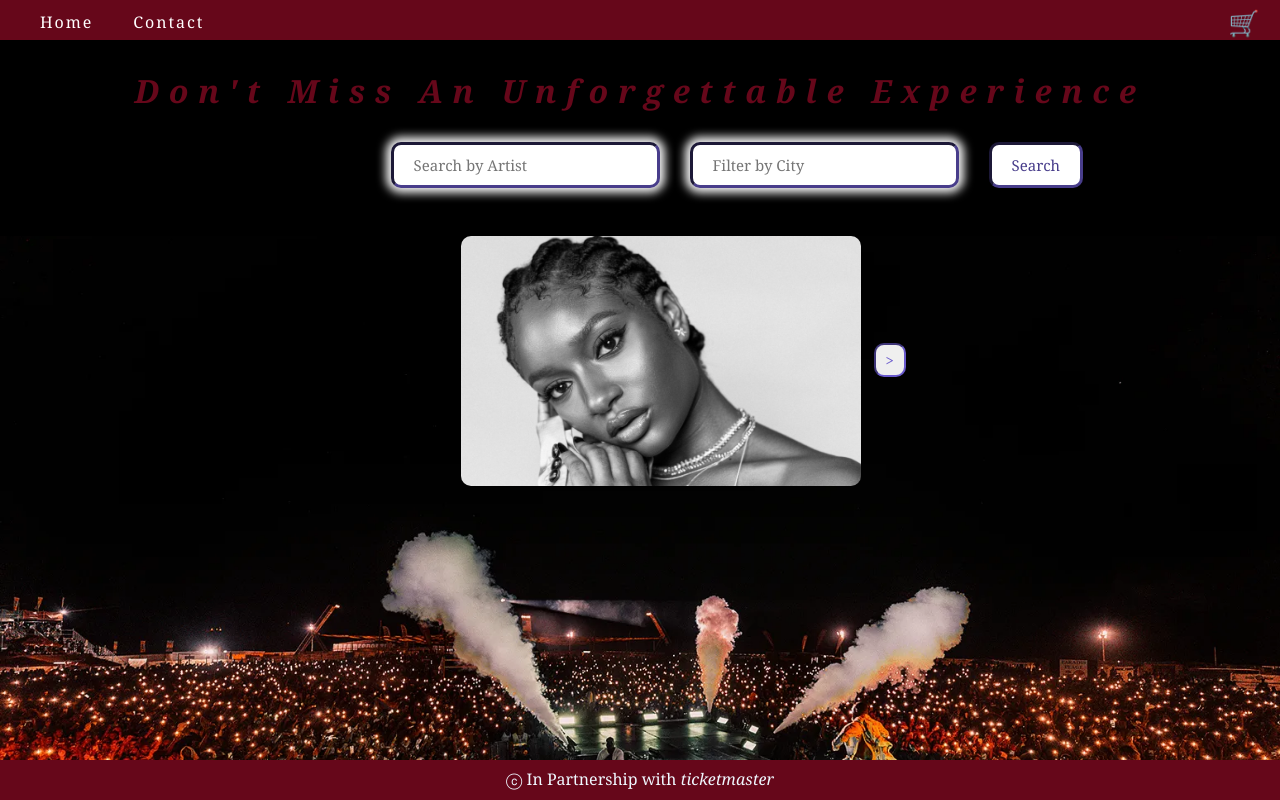
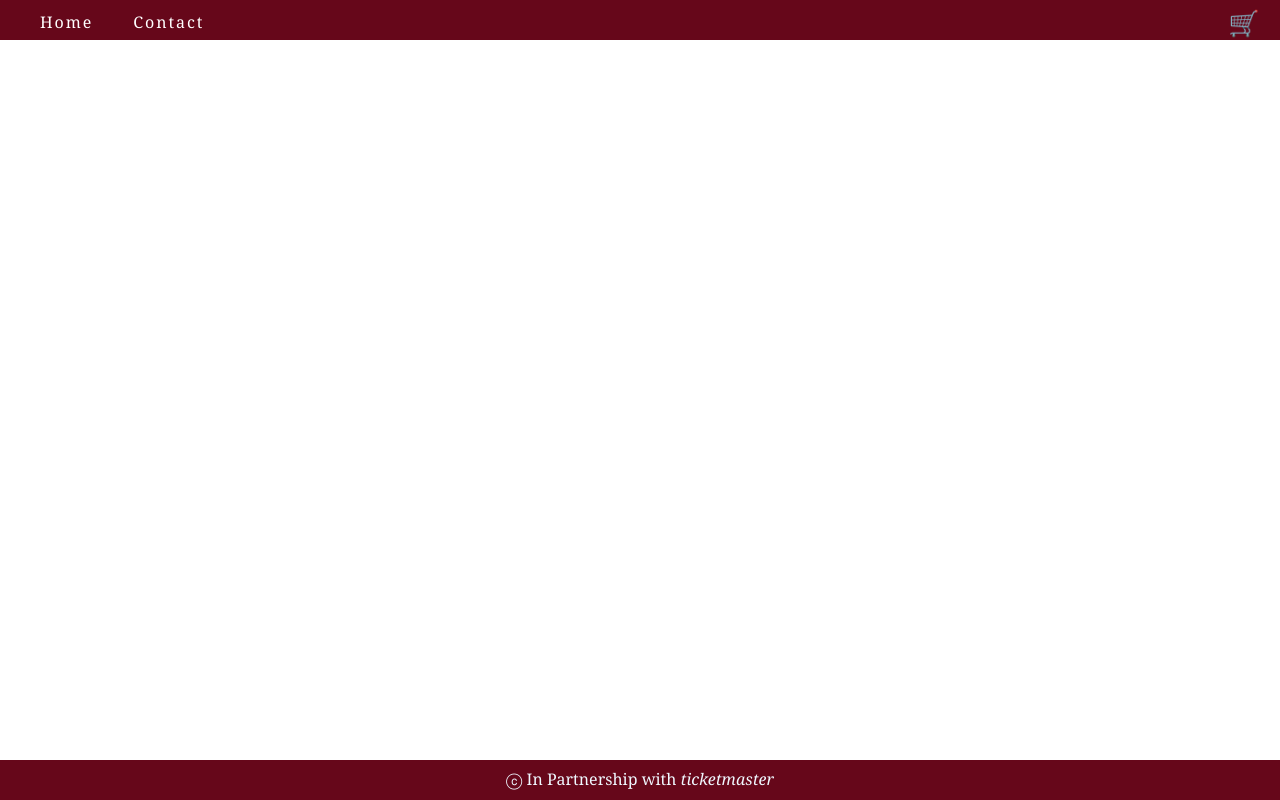
Before and after one commit to wghile/PS-Module2Project, a React (Vite) app: page / in a window 1280 px wide. Built offline with nearby package versions, Linux system fonts and the light colour scheme.

Commit message:
trying to fix Form link path

```diff
--- a/src/App.jsx
+++ b/src/App.jsx
@@ -28,7 +28,7 @@ function App() {
     <div className='App'>
       <Nav />
       <Routes>
-        <Route path='/' element={<Form check={findEvent}/>}/>
+        <Route path='/PS-Module2Project/' element={<Form check={findEvent}/>}/>
         <Route path='/searchresults' element={<Results concerts={concert}/>}/>
         <Route path='/help' element={<Help />}/>
         <Route path='/checkout' element={<Purchase />}/>
```
